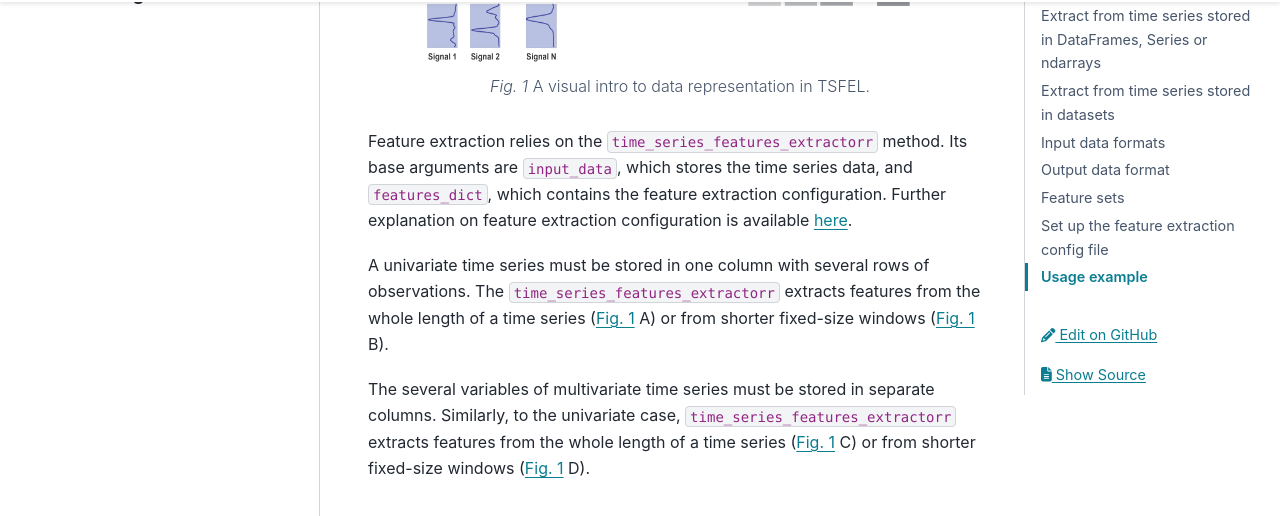
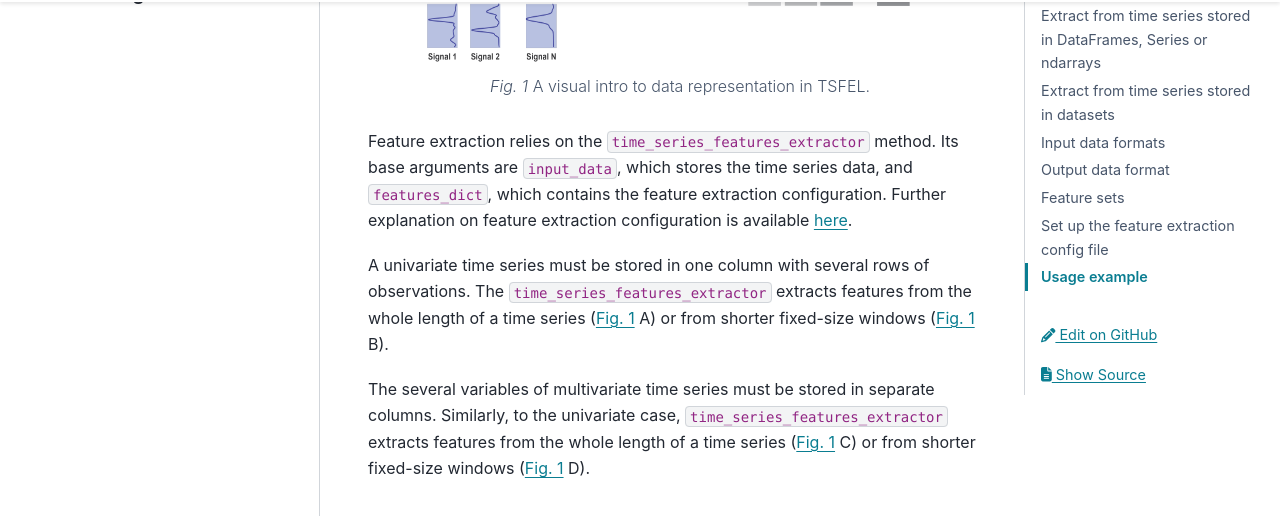
Before and after one commit to fraunhoferportugal/tsfel, a Sphinx documentation site: the page built from docs/descriptions/get_started.rst, in a window 1280 px wide and 900 px high, scrolled down 3816 px. Shown: the part 126-642 px from the top of the window. Built offline with Sphinx 7.4.7 and the PyData theme 0.15.4, drawn with Linux system fonts in a browser that asks for light colours.

Commit message:
docs: fix the release README and finish the 0.3.0 notes
- Fix the extractor name in the Getting started text
- Remove the duplicated README title, link the feature image to the docs,
  and use the current Slack invite in the Support section
- State the minimum Python version in the README

```diff
--- a/docs/descriptions/get_started.rst
+++ b/docs/descriptions/get_started.rst
@@ -106,11 +106,11 @@ A time series is a series of real valued observations taken at successive equall
 
     A visual intro to data representation in TSFEL.
 
-Feature extraction relies on the ``time_series_features_extractorr`` method. Its base arguments are ``input_data``, which stores the time series data, and ``features_dict``, which contains the feature extraction configuration. Further explanation on feature extraction configuration is available :ref:`here <feature-config>`.
+Feature extraction relies on the ``time_series_features_extractor`` method. Its base arguments are ``input_data``, which stores the time series data, and ``features_dict``, which contains the feature extraction configuration. Further explanation on feature extraction configuration is available :ref:`here <feature-config>`.
 
-A univariate time series must be stored in one column with several rows of observations. The ``time_series_features_extractorr`` extracts features from the whole length of a time series (:numref:`visual_guide` A) or from shorter fixed-size windows (:numref:`visual_guide` B).
+A univariate time series must be stored in one column with several rows of observations. The ``time_series_features_extractor`` extracts features from the whole length of a time series (:numref:`visual_guide` A) or from shorter fixed-size windows (:numref:`visual_guide` B).
 
-The several variables of multivariate time series must be stored in separate columns. Similarly, to the univariate case, ``time_series_features_extractorr`` extracts features from the whole length of a time series (:numref:`visual_guide` C) or from shorter fixed-size windows (:numref:`visual_guide` D).
+The several variables of multivariate time series must be stored in separate columns. Similarly, to the univariate case, ``time_series_features_extractor`` extracts features from the whole length of a time series (:numref:`visual_guide` C) or from shorter fixed-size windows (:numref:`visual_guide` D).
 
 Output data format
 ------------------
```
Also changed, not shown: README.md (+7 -6 lines).
